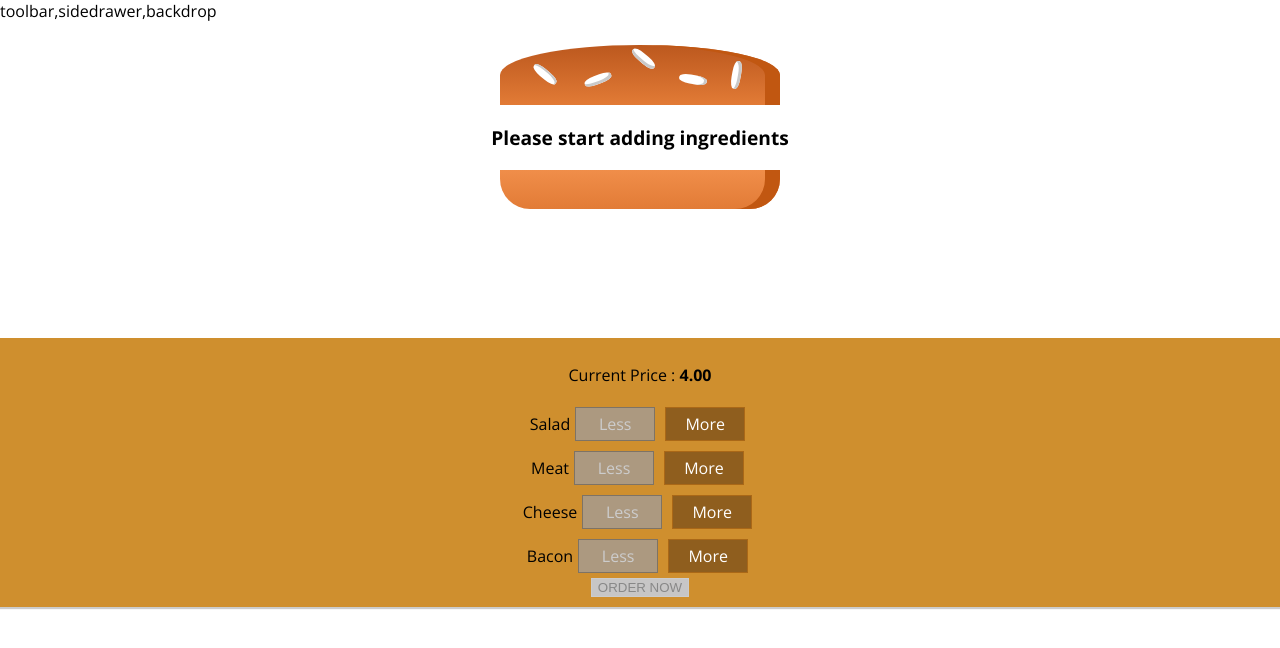
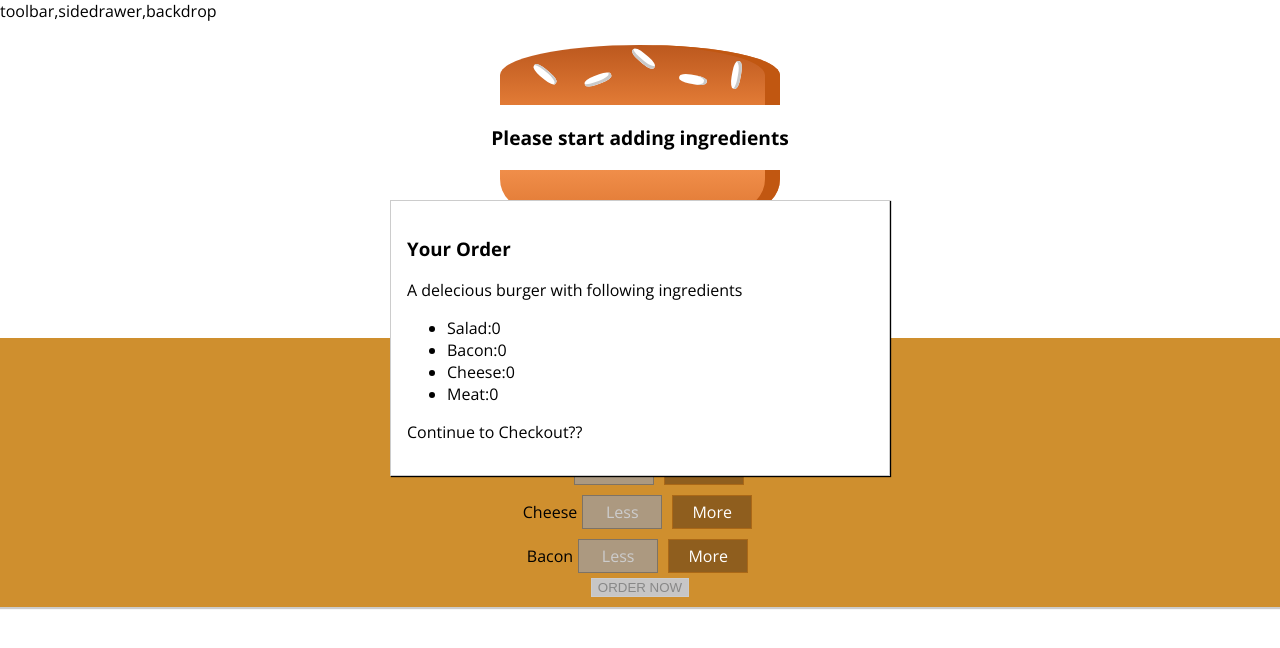
Before and after one commit to anukulSaini/BurgerBuilder-2, a React app in the folder burger-builder-2/: page / in a window 1280 px wide. Shown: the top 648 px of the page. Built offline with nearby package versions, Linux system fonts and the light colour scheme.

Commit message:
added Modal

```diff
--- a/burger-builder-2/src/components/Burger/OrderSummary/OrderSummary.js
+++ b/burger-builder-2/src/components/Burger/OrderSummary/OrderSummary.js
@@ -1,5 +1,25 @@
 import React from 'react';
 
-const ordersummary = (props) =>()
+import Aux from '../../../hoc/Aux';
+
+const ordersummary = (props) =>{
+    const ingredientSummary  = Object.keys(props.ingredients)
+    .map(igKey =>{
+        return  ( <li>
+            <span style ={{textTransform:'capitalize'}}>{igKey}</span>
+        :
+        {props.ingredients[igKey]}
+        </li>);
+    });
+    return (
+        <Aux>
+               <h3>Your Order</h3>
+               <p>A delecious burger with following ingredients</p>
+               <ul>{ingredientSummary}</ul>
+               <p>Continue to Checkout??</p>
+        </Aux>
+    )
+
+};
 
 export default ordersummary
--- a/burger-builder-2/src/components/UI/Modal/Modal.css
+++ b/burger-builder-2/src/components/UI/Modal/Modal.css
@@ -7,7 +7,7 @@
     box-shadow: 1px 1px 1px black;
     padding: 16px;
     left: 15%;
-    top: 30%;
+    top: 25%;
     box-sizing: border-box;
     transition: all 0.3s ease-out;
 }
--- a/burger-builder-2/src/components/UI/Modal/Modal.js
+++ b/burger-builder-2/src/components/UI/Modal/Modal.js
@@ -1,7 +1,9 @@
 import React from 'react';
 
+import classes from './Modal.css'
+
 const modal = (props) =>(
-     <div>
+     <div className={classes.Modal}>
          {props.children}
      </div>
 );
--- a/burger-builder-2/src/containers/BurgerBuilder/BurgerBuilder.js
+++ b/burger-builder-2/src/containers/BurgerBuilder/BurgerBuilder.js
@@ -3,6 +3,9 @@
 import Burger from '../../components/Burger/Burger';
 import Buildcontrols from '../../components/Burger/Buildcontrols/Buildcontrols';
 import Modal from '../../components/UI/Modal/Modal';
+import OrderSummary from '../../components/Burger/OrderSummary/OrderSummary';
+
+
 
 const INGREDIENT_PRICE ={
     salad:1.5,
@@ -76,7 +79,9 @@
             disabledInfo[key] = disabledInfo[key] <=0;
         }
         return ( <Aux>
-            <Modal></Modal>
+            <Modal>
+                <OrderSummary ingredients={this.state.ingredients}></OrderSummary>
+            </Modal>
             <Burger ingredients = {this.state.ingredients}/>
           <Buildcontrols
           ingredientAdded={this.addIngredientHandler}
```
